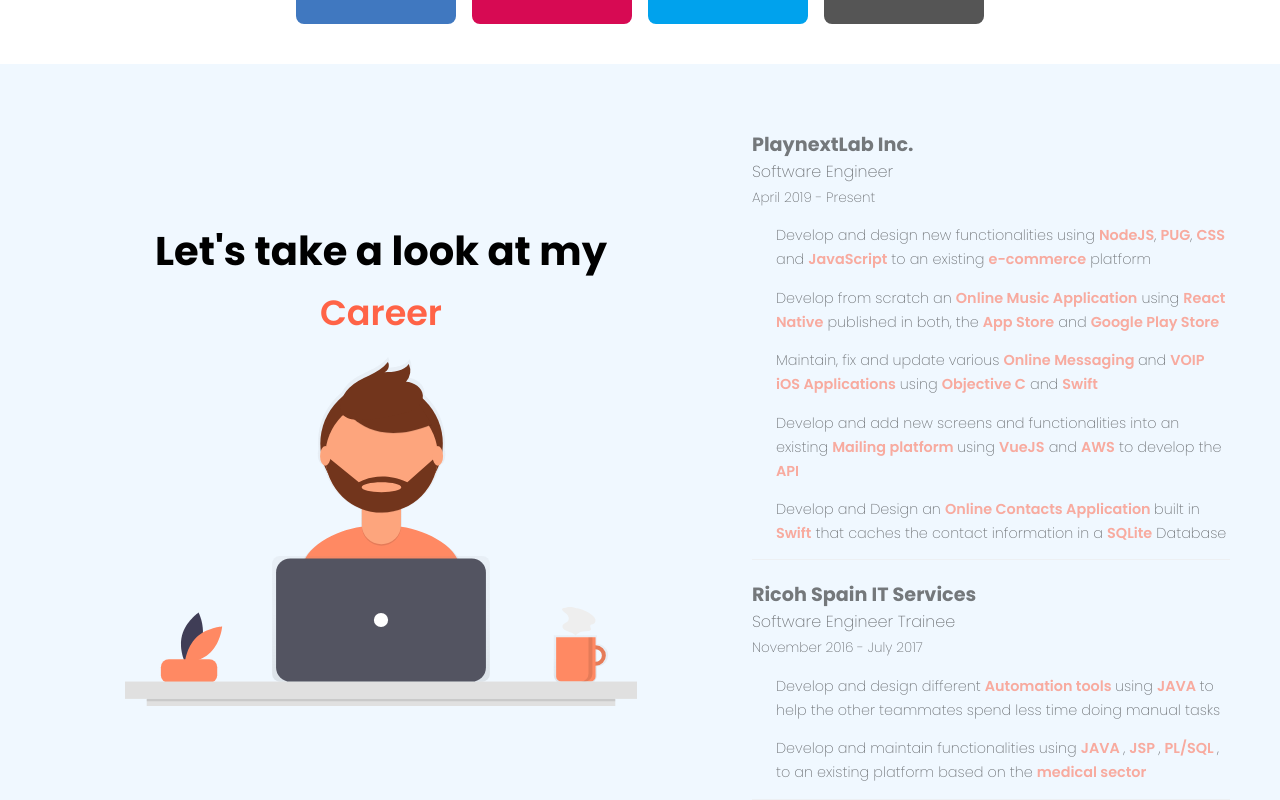
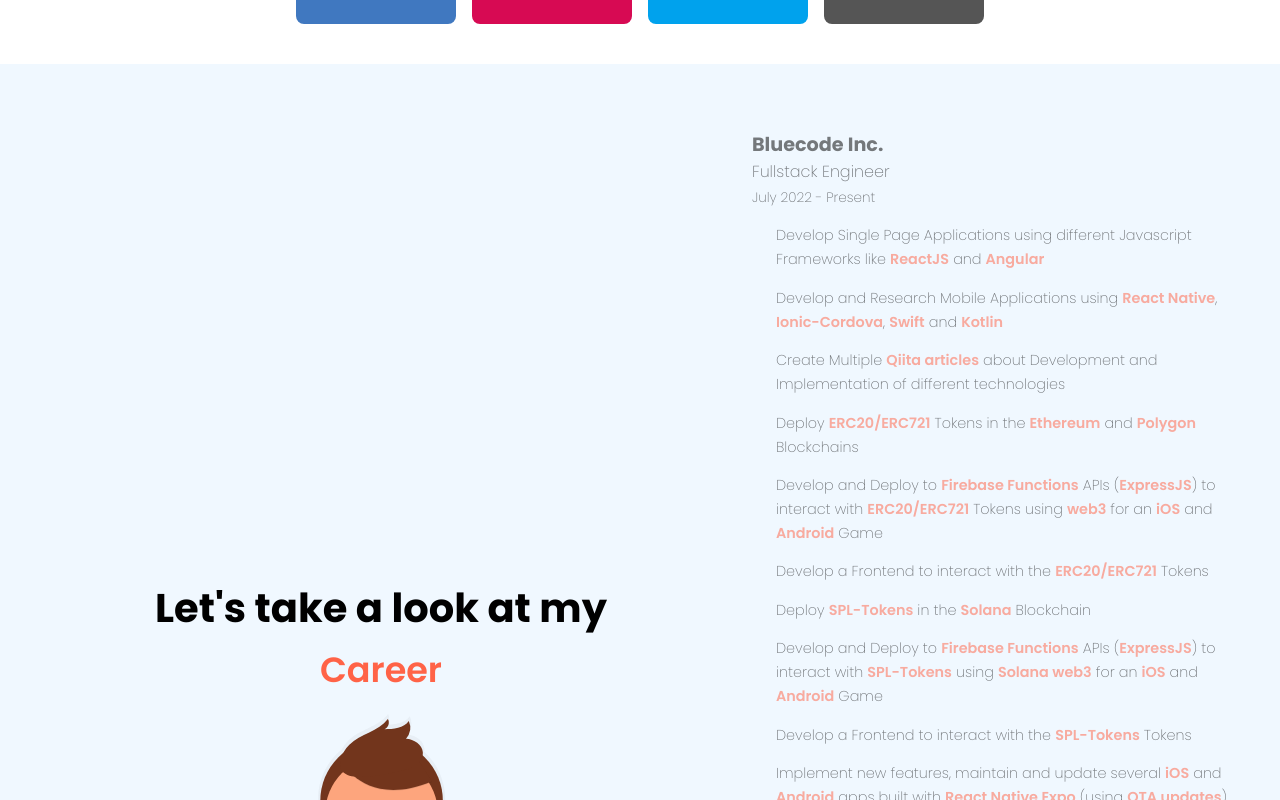
Before and after one commit to serginogal/react-portfolio, a React (Create React App) app: page / in a window 1280 px wide. Shown: the part 1420-2220 px from the top of the page. Built offline with nearby package versions, Linux system fonts and the light colour scheme.

Commit message:
Update career

```diff
--- a/src/Views/Career/Career.js
+++ b/src/Views/Career/Career.js
@@ -57,9 +57,24 @@
       >
         <motion.ol variants={listVariants}>
           <motion.li variants={listVariants}>
+            <motion.span variants={listVariants} className='company-name'>Bluecode Inc.</motion.span><br/>
+            <motion.span variants={listVariants}  className='company-title'>Fullstack Engineer</motion.span><br/>
+            <motion.span variants={listVariants} span>July 2022 - Present</motion.span>
+            <motion.p variants={listVariants}> Develop Single Page Applications using different Javascript Frameworks like <span className="highlight">ReactJS</span> and <span className="highlight">Angular</span></motion.p>
+            <motion.p variants={listVariants}>Develop and Research Mobile Applications using <span className="highlight">React Native</span>, <span className="highlight">Ionic-Cordova</span>, <span className="highlight">Swift</span> and <span className="highlight">Kotlin</span></motion.p>
+            <motion.p variants={listVariants}>Create Multiple <span className="highlight">Qiita articles</span> about Development and Implementation of different technologies</motion.p>
+            <motion.p variants={listVariants}>Deploy <span className="highlight">ERC20/ERC721</span> Tokens in the <span className="highlight">Ethereum</span> and <span className="highlight">Polygon</span> Blockchains</motion.p>
+            <motion.p variants={listVariants}>Develop and Deploy to <span className="highlight">Firebase Functions</span> APIs (<span className="highlight">ExpressJS</span>) to interact with <span className="highlight">ERC20/ERC721</span> Tokens using <span className="highlight">web3</span> for an <span className="highlight">iOS</span> and <span className="highlight">Android</span> Game</motion.p>
+            <motion.p variants={listVariants}>Develop a Frontend to interact with the <span className="highlight">ERC20/ERC721</span> Tokens</motion.p>
+            <motion.p variants={listVariants}>Deploy <span className="highlight">SPL-Tokens</span> in the <span className="highlight">Solana</span> Blockchain</motion.p>
+            <motion.p variants={listVariants}>Develop and Deploy to <span className="highlight">Firebase Functions</span> APIs (<span className="highlight">ExpressJS</span>) to interact with <span className="highlight">SPL-Tokens</span> using <span className="highlight">Solana web3</span> for an <span className="highlight">iOS</span> and <span className="highlight">Android</span> Game</motion.p>
+            <motion.p variants={listVariants}>Develop a Frontend to interact with the <span className="highlight">SPL-Tokens</span> Tokens</motion.p>
+            <motion.p variants={listVariants}>Implement new features, maintain and update several <span className="highlight">iOS</span> and <span className="highlight">Android</span> apps built with <span className="highlight">React Native Expo</span> (using <span className="highlight">OTA updates</span>)</motion.p>
+          </motion.li>
+          <motion.li variants={listVariants}>
             <motion.span variants={listVariants} className='company-name'>PlaynextLab Inc.</motion.span><br/>
             <motion.span variants={listVariants}  className='company-title'>Software Engineer</motion.span><br/>
-            <motion.span variants={listVariants} span>April 2019 - Present</motion.span>
+            <motion.span variants={listVariants} span>April 2019 - June 2021</motion.span>
             <motion.p variants={listVariants}> Develop and design new functionalities using <span className="highlight">NodeJS</span>, <span className="highlight">PUG</span>, <span className="highlight">CSS</span> and <span className="highlight">JavaScript</span> to an existing <span className="highlight">e-commerce</span> platform</motion.p>
             <motion.p variants={listVariants}>Develop from scratch an <span className="highlight">Online Music Application</span> using <span className="highlight">React Native</span> published in both, the <span className="highlight">App Store</span> and <span className="highlight">Google Play Store</span></motion.p>
             <motion.p variants={listVariants}>Maintain, fix and update various <span className="highlight">Online Messaging </span> and <span className="highlight">VOIP iOS Applications</span> using <span className="highlight">Objective C</span> and <span className="highlight">Swift</span></motion.p>
```
